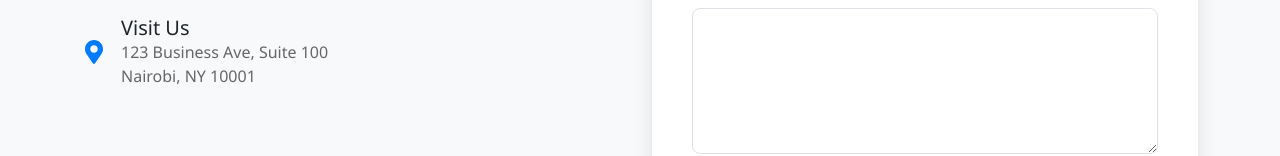
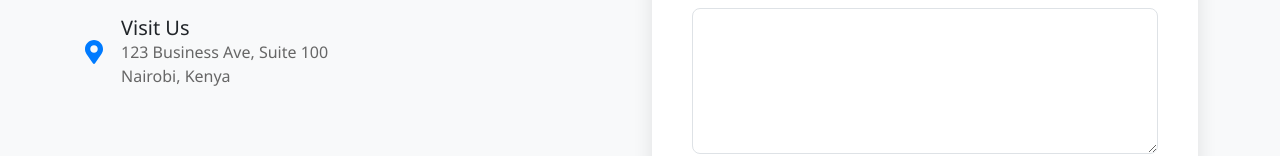
Before and after one commit to brianshitambasi/clone, a React (Create React App) app: page /contact in a window 1280 px wide. Shown: the part 404-560 px from the top of the page. Built offline with nearby package versions, Linux system fonts and the light colour scheme.

Commit message:
ContactPage

```diff
--- a/src/components/ContactPage.jsx
+++ b/src/components/ContactPage.jsx
@@ -37,7 +37,7 @@ const ContactPage = () => {
               </div>
               <div style={{ display: 'flex', alignItems: 'center' }}>
                 <FaMapMarkerAlt style={{ fontSize: '1.5rem', color: '#007bff', marginRight: '15px' }} />
-                <div><h5 style={{ margin: 0 }}>Visit Us</h5><p style={{ color: '#666', margin: 0 }}>123 Business Ave, Suite 100<br />Nairobi, NY 10001</p></div>
+                <div><h5 style={{ margin: 0 }}>Visit Us</h5><p style={{ color: '#666', margin: 0 }}>123 Business Ave, Suite 100<br />Nairobi, Kenya</p></div>
               </div>
             </div>
           </Col>
@@ -48,9 +48,18 @@ const ContactPage = () => {
               {submitted && <Alert variant="success">Message sent successfully! We'll get back to you soon.</Alert>}
 
               <Form onSubmit={handleSubmit}>
-                <Form.Group className="mb-3"><Form.Label>Full Name</Form.Label><Form.Control type="text" name="name" value={formData.name} onChange={handleChange} required style={{ padding: '12px', borderRadius: '8px' }} /></Form.Group>
-                <Form.Group className="mb-3"><Form.Label>Email Address</Form.Label><Form.Control type="email" name="email" value={formData.email} onChange={handleChange} required style={{ padding: '12px', borderRadius: '8px' }} /></Form.Group>
-                <Form.Group className="mb-4"><Form.Label>Message</Form.Label><Form.Control as="textarea" name="message" value={formData.message} onChange={handleChange} required rows={5} style={{ padding: '12px', borderRadius: '8px' }} /></Form.Group>
+                <Form.Group className="mb-3">
+                  <Form.Label>Full Name</Form.Label>
+                  <Form.Control type="text" name="name" value={formData.name} onChange={handleChange} required style={{ padding: '12px', borderRadius: '8px' }} />
+                </Form.Group>
+                <Form.Group className="mb-3">
+                  <Form.Label>Email Address</Form.Label>
+                  <Form.Control type="email" name="email" value={formData.email} onChange={handleChange} required style={{ padding: '12px', borderRadius: '8px' }} />
+                </Form.Group>
+                <Form.Group className="mb-4">
+                  <Form.Label>Message</Form.Label>
+                  <Form.Control as="textarea" name="message" value={formData.message} onChange={handleChange} required rows={5} style={{ padding: '12px', borderRadius: '8px' }} />
+                </Form.Group>
                 <Button type="submit" variant="primary" style={{ width: '100%', padding: '12px', borderRadius: '8px', fontWeight: '600' }}>Send Message</Button>
               </Form>
             </div>
```
